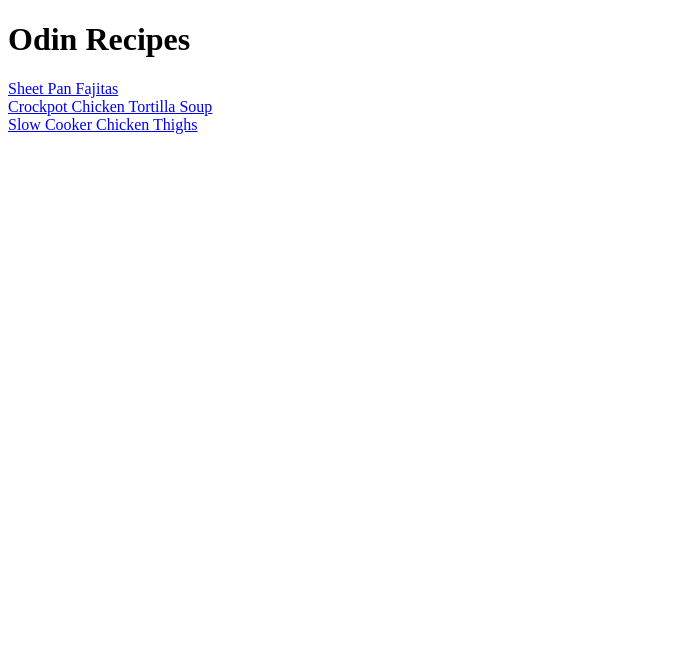
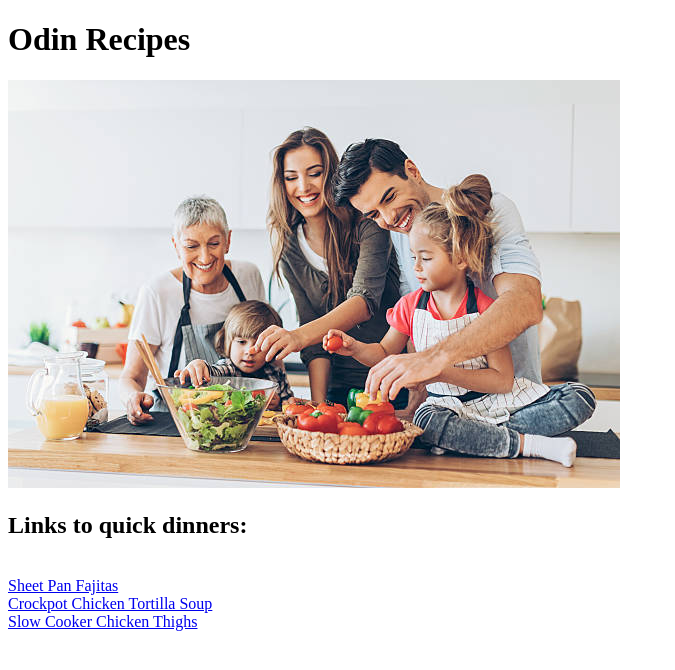
Before and after one commit to vsibley/odin-recipes, a plain HTML site: page index.html in a window 1280 px wide. Shown: the whole page, without its empty margins (0-675 px from the left). Drawn offline with Linux system fonts and the light colour scheme.

Commit message:
updated index page

```diff
--- a/index.html
+++ b/index.html
@@ -6,7 +6,9 @@
 </head>
 <body>
 <h1>Odin Recipes</h1>
-<a href="recipes/sheetpanfajitas.html">Sheet Pan Fajitas</a>
+<img src="img/familycooking.jpeg" alt="family cooking together">
+<h2>Links to quick dinners:</h2>
+<br><a href="recipes/sheetpanfajitas.html">Sheet Pan Fajitas</a>
 <br><a href="recipes/crockpot-tortillaSoup.html">Crockpot Chicken Tortilla Soup</a>
 <br><a href="recipes/slowcooker-chicken-thighs.html">Slow Cooker Chicken Thighs</a>
 </body>
```
Also changed, not shown: img/familycooking.jpeg (added), img/quick-meals.png (added).
